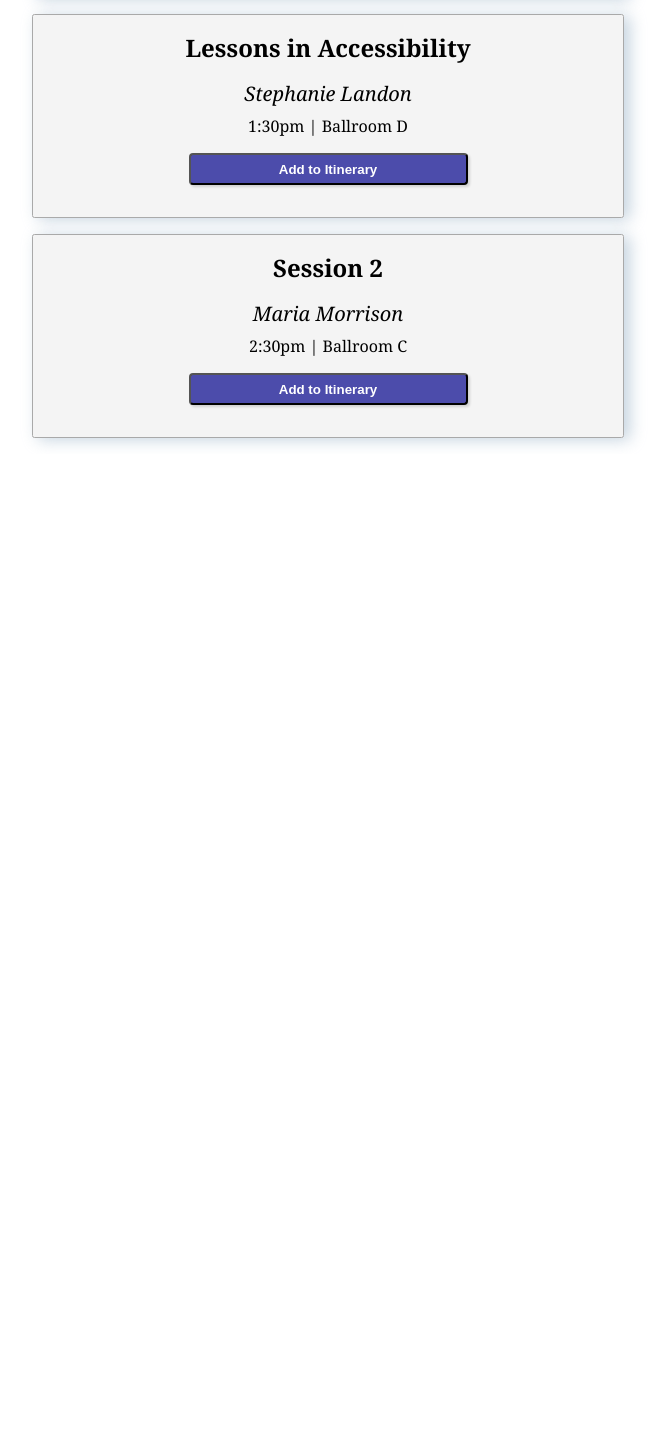
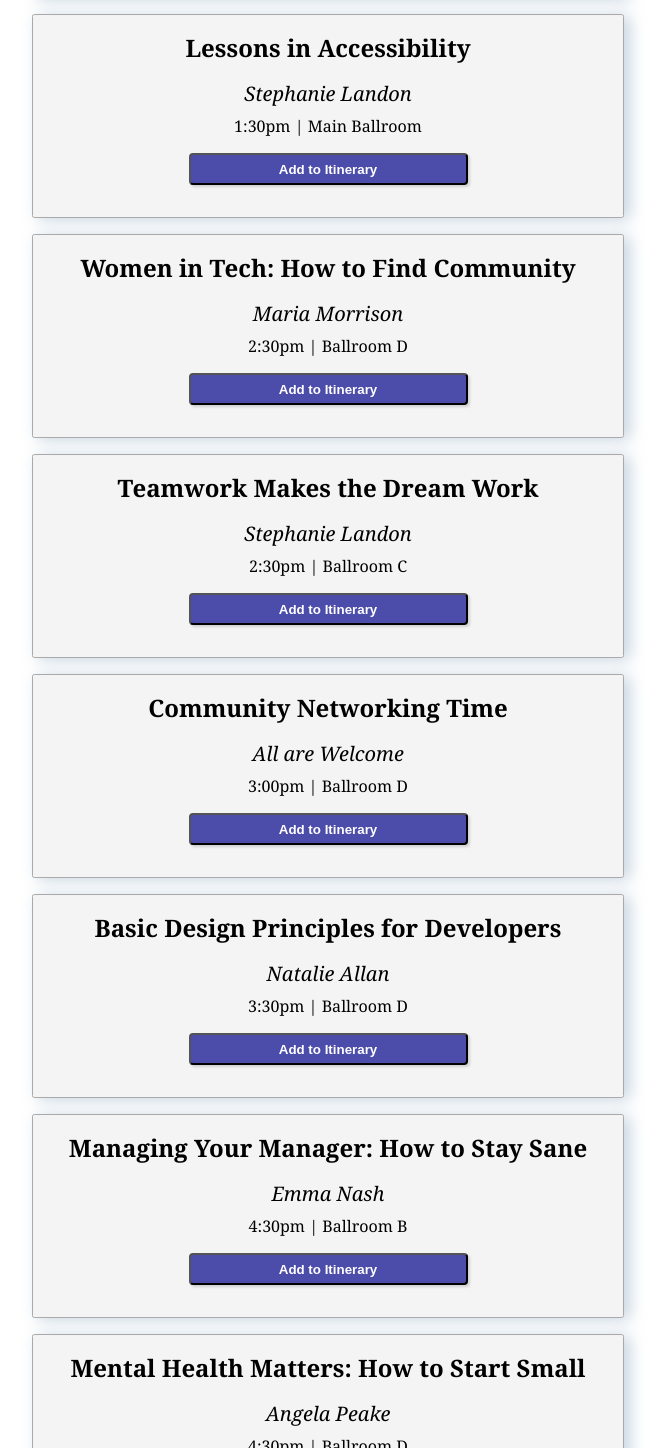
Before and after one commit to Danielle254/Conference-Agenda, a React (Create React App) app: page / in a window 1280 px wide. Shown: the part 722-2170 px from the top of the page, without its empty margins (0-667 px from the left). Before the commit the page ends 1176 px from the top, so only its background shows below. Built offline with nearby package versions, Linux system fonts and the light colour scheme.

Commit message:
udpate data set with full conference agenda

```diff
--- a/src/Data.js
+++ b/src/Data.js
@@ -18,13 +18,13 @@
     location: "Ballroom C"
     },
     {
-    title: "Session 2",
+    title: "Women in Tech: How to Find Community",
     speaker: "Maria Morrison",
     timeHour: 14,
     timeMinute: 30,
     displayTime: "2:30pm",
     id: 3,
-    location: "Ballroom C"
+    location: "Ballroom D"
     },
     {
     title: "Lessons in Accessibility",
@@ -33,7 +33,79 @@
     timeMinute: 30,
     displayTime: "1:30pm",
     id: 4,
+    location: "Main Ballroom"
+    },
+    {
+    title: "Community Networking Time",
+    speaker: "All are Welcome",
+    timeHour: 15,
+    timeMinute: 0,
+    displayTime: "3:00pm",
+    id: 5,
     location: "Ballroom D"
+    },
+    {
+    title: "Community Networking Time",
+    speaker: "All are Welcome",
+    timeHour: 19,
+    timeMinute: 0,
+    displayTime: "7:00pm",
+    id: 6,
+    location: "Main Ballroom"
+    },
+    {
+    title: "Basic Design Principles for Developers",
+    speaker: "Natalie Allan",
+    timeHour: 15,
+    timeMinute: 30,
+    displayTime: "3:30pm",
+    id: 7,
+    location: "Ballroom D"
+    },
+    {
+    title: "Teamwork Makes the Dream Work",
+    speaker: "Stephanie Landon",
+    timeHour: 14,
+    timeMinute: 30,
+    displayTime: "2:30pm",
+    id: 8,
+    location: "Ballroom C"
+    },
+    {
+    title: "Managing Your Manager: How to Stay Sane",
+    speaker: "Emma Nash",
+    timeHour: 16,
+    timeMinute: 30,
+    displayTime: "4:30pm",
+    id: 9,
+    location: "Ballroom B"
+    },
+    {
+    title: "Mental Health Matters: How to Start Small",
+    speaker: "Angela Peake",
+    timeHour: 16,
+    timeMinute: 30,
+    displayTime: "4:30pm",
+    id: 10,
+    location: "Ballroom D"
+    },
+    {
+    title: "Closing: Amp up Your Impact",
+    speaker: "Hannah Cameron",
+    timeHour: 19,
+    timeMinute: 30,
+    displayTime: "7:30pm",
+    id: 11,
+    location: "Main Ballroom"
+    },
+    {
+    title: "Big Tech vs Small Startup: How to Find Your Fit",
+    speaker: "Hannah Cameron",
+    timeHour: 18,
+    timeMinute: 30,
+    displayTime: "6:30pm",
+    id: 12,
+    location: "Ballroom B"
     }
 ];
 
```
